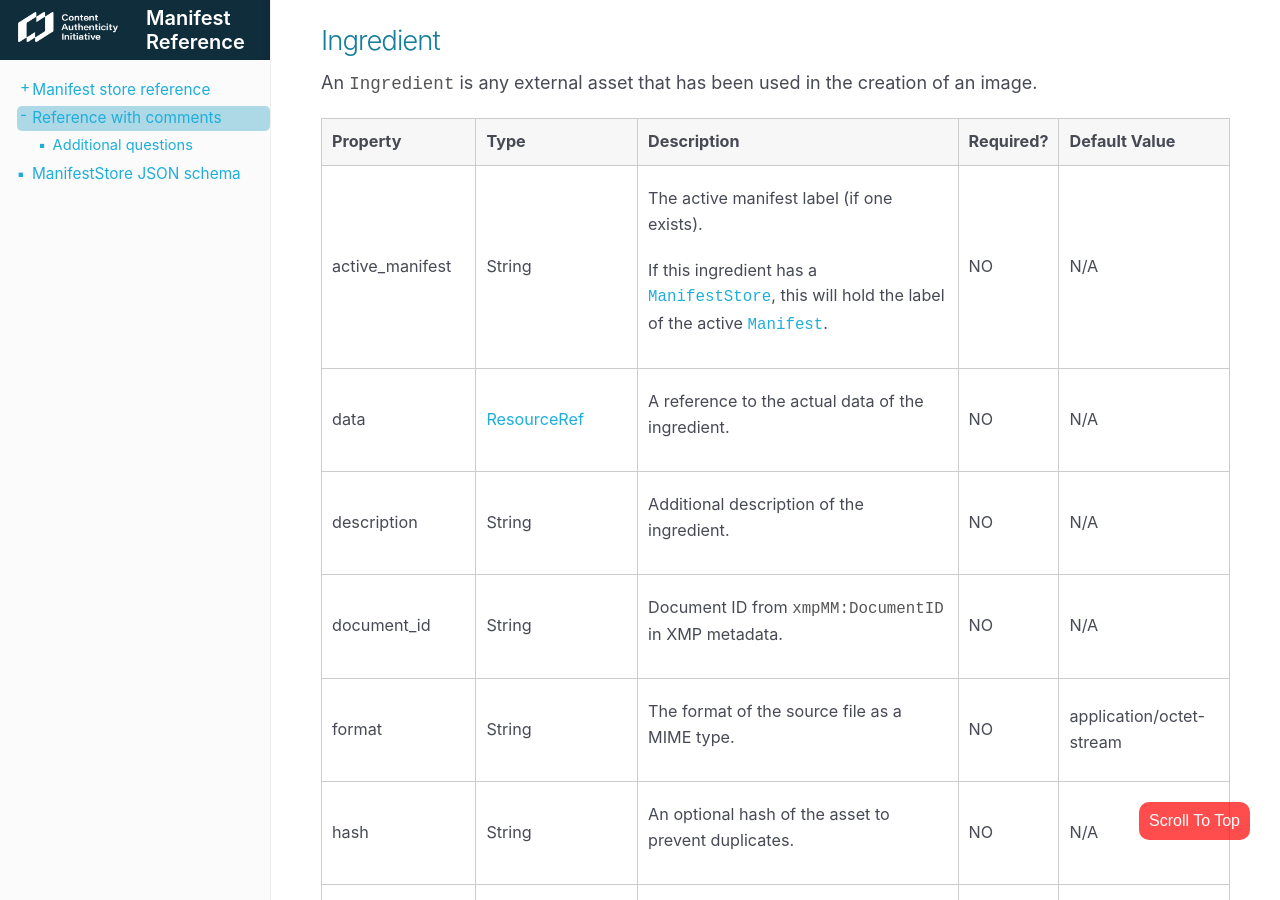
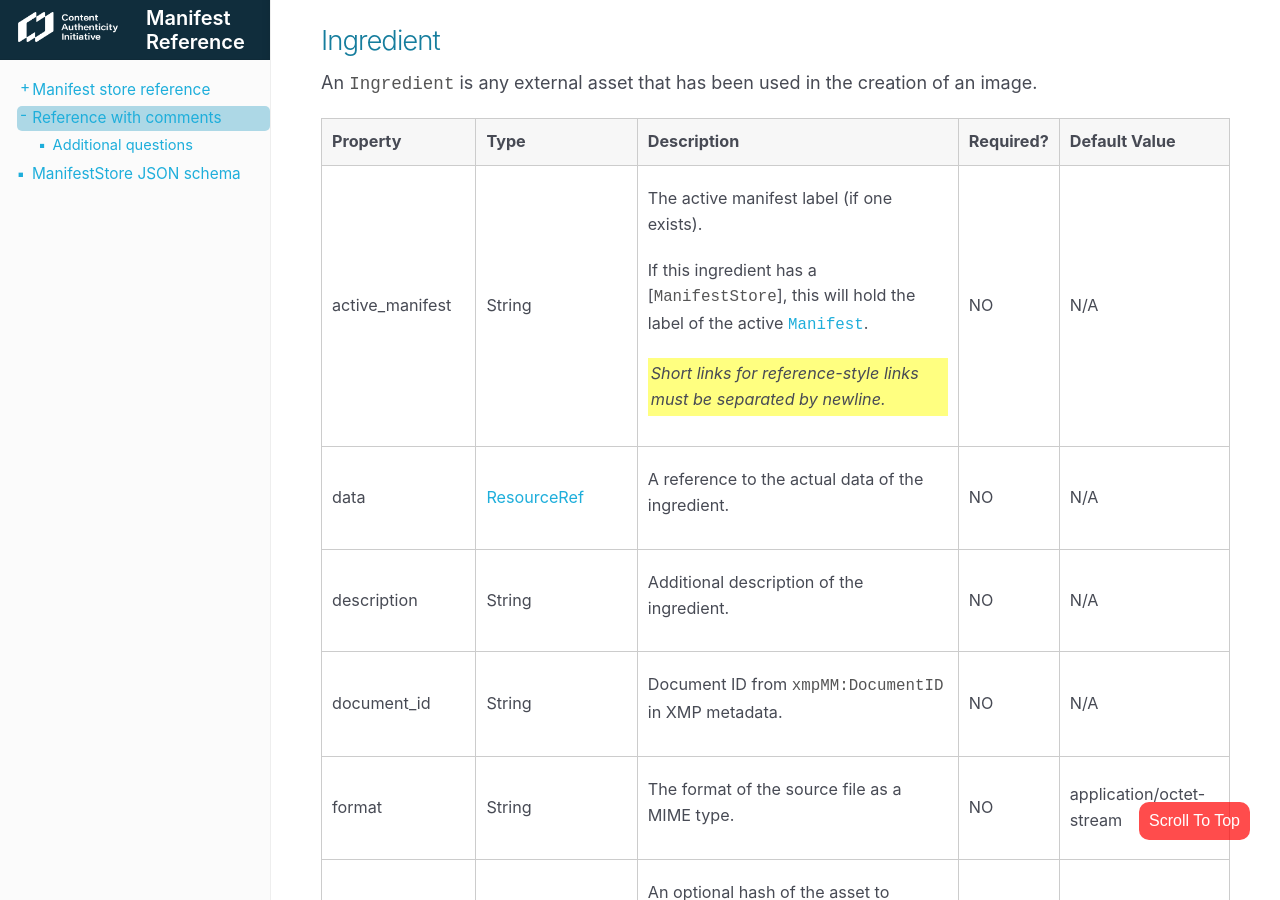
Before and after one commit to contentauth/json-manifest-reference, a Jekyll site: the page built from pages/annotated-manifest-ref.md, in a window 1280 px wide and 900 px high, scrolled down 3699 px. Built offline with Jekyll 4.4.1, drawn with Linux system fonts in a browser that asks for light colours; nearby versions of some CDN libraries.

Commit message:
Add a comment to JSON schema

```diff
--- a/_data/ManifestStore_schema_annotated.json
+++ b/_data/ManifestStore_schema_annotated.json
@@ -134,7 +134,7 @@
         "required": ["title"],
         "properties": {
           "active_manifest": {
-            "description": "The active manifest label (if one exists).\n\nIf this ingredient has a [`ManifestStore`], this will hold the label of the active [`Manifest`].\n\n[`Manifest`]: crate::Manifest\n\n[`ManifestStore`]: crate::ManifestStore",
+            "description": "The active manifest label (if one exists).\n\nIf this ingredient has a [`ManifestStore`], this will hold the label of the active [`Manifest`].\n\n[`Manifest`]: crate::Manifest [`ManifestStore`]: crate::ManifestStore\n\nShort links for reference-style links must be separated by newline.\n{: .comment}",
             "type": ["string", "null"]
           },
           "data": {
```
